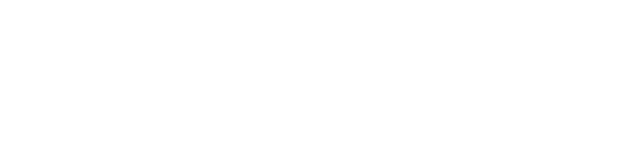
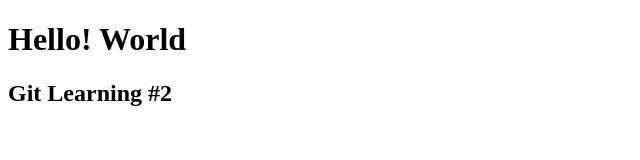
Before and after one commit to MasakiKomemoto/git_learning2, a plain HTML site: page index.html in a window 1280 px wide. Shown: the whole page, without its empty margins (0-640 px from the left). Drawn offline with Linux system fonts and the light colour scheme.

Commit message:
Make head

```diff
--- a/index.html
+++ b/index.html
@@ -5,6 +5,7 @@
     <title></title>
   </head>
   <body>
-
+    <h1>Hello! World</h1>
+    <h2>Git Learning #2</h2>
   </body>
 </html>
```
